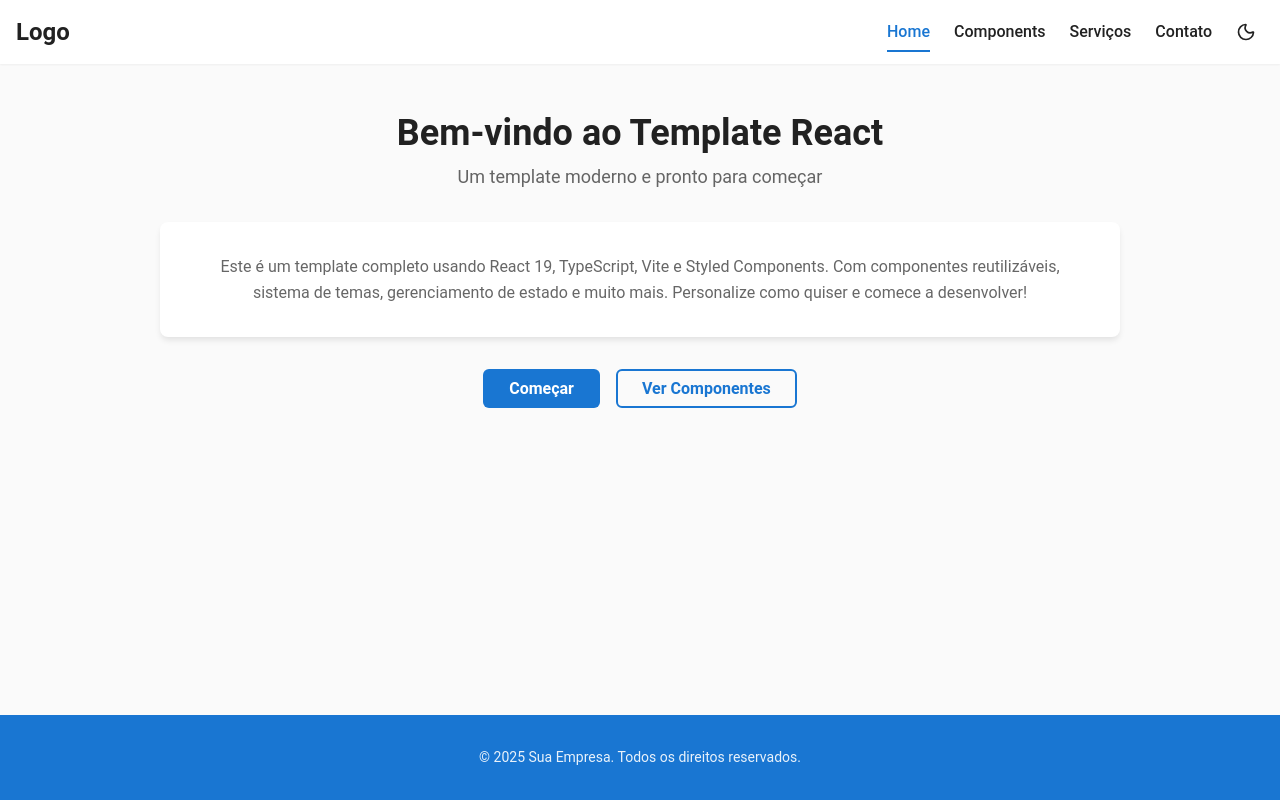
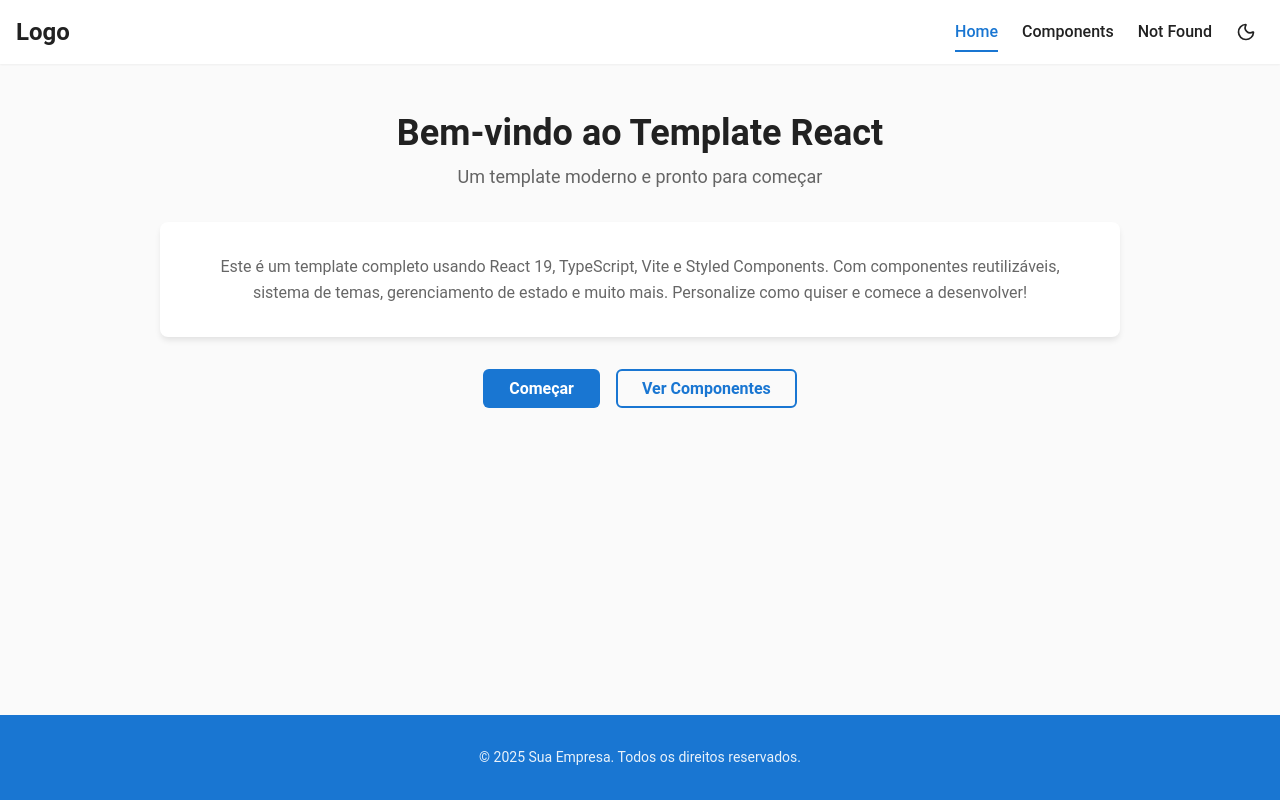
Before and after one commit to thiagopedro99/template-react, a React (Vite) app: page / in a window 1280 px wide. Shown: the top 800 px of the page. Built offline with nearby package versions, Linux system fonts and the light colour scheme.

Commit message:
feat: Update navbar

```diff
--- a/src/components/navbar/index.tsx
+++ b/src/components/navbar/index.tsx
@@ -29,8 +29,7 @@ interface NavbarProps {
 const defaultMenuItems: MenuItem[] = [
   { label: "Home", path: "/" },
   { label: "Components", path: "/components" },
-  { label: "Serviços", path: "/servicos" },
-  { label: "Contato", path: "/contato" },
+  { label: "Not Found", path: "/servicos" },
 ];
 
 const Navbar = ({
```
